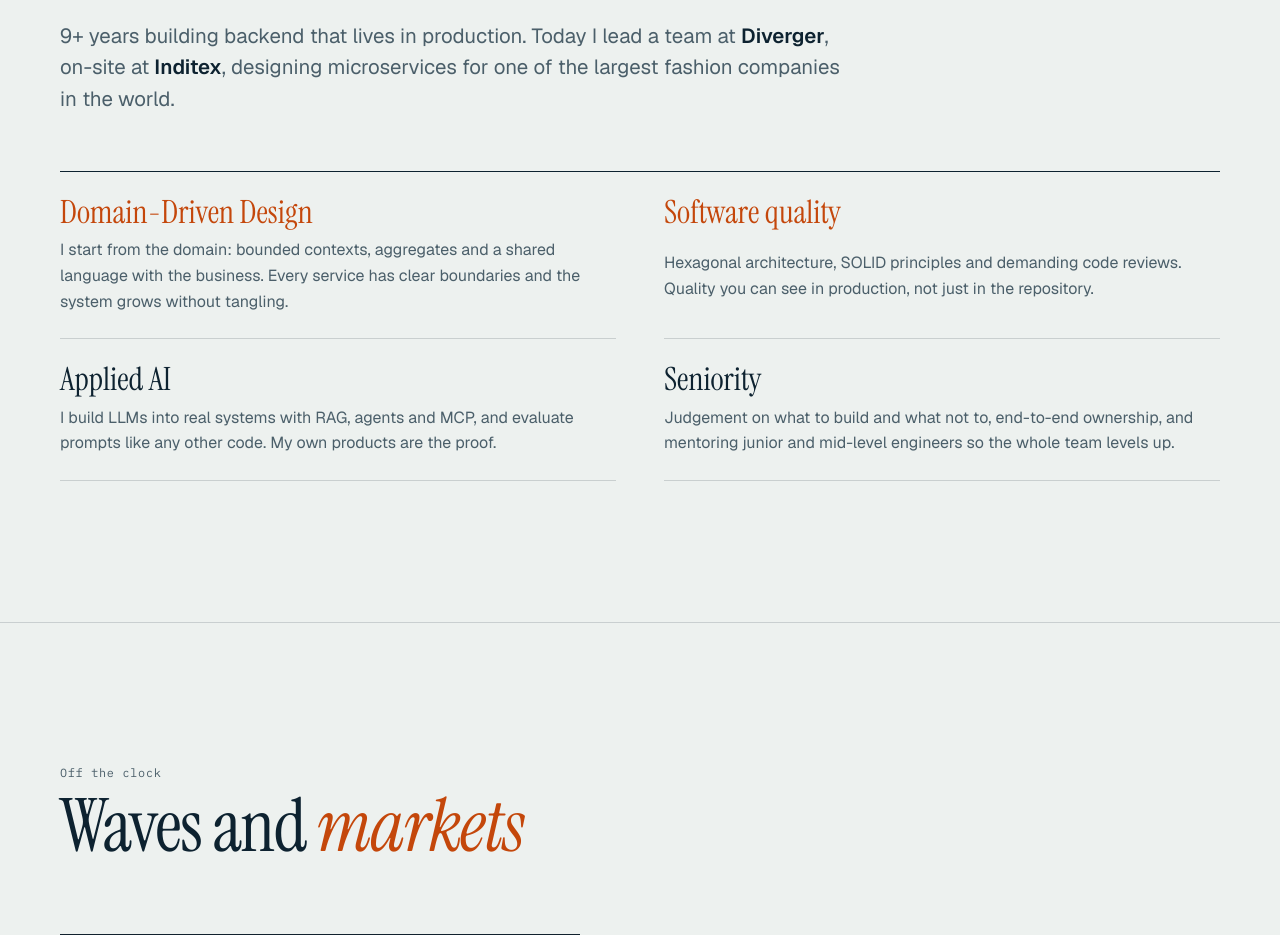
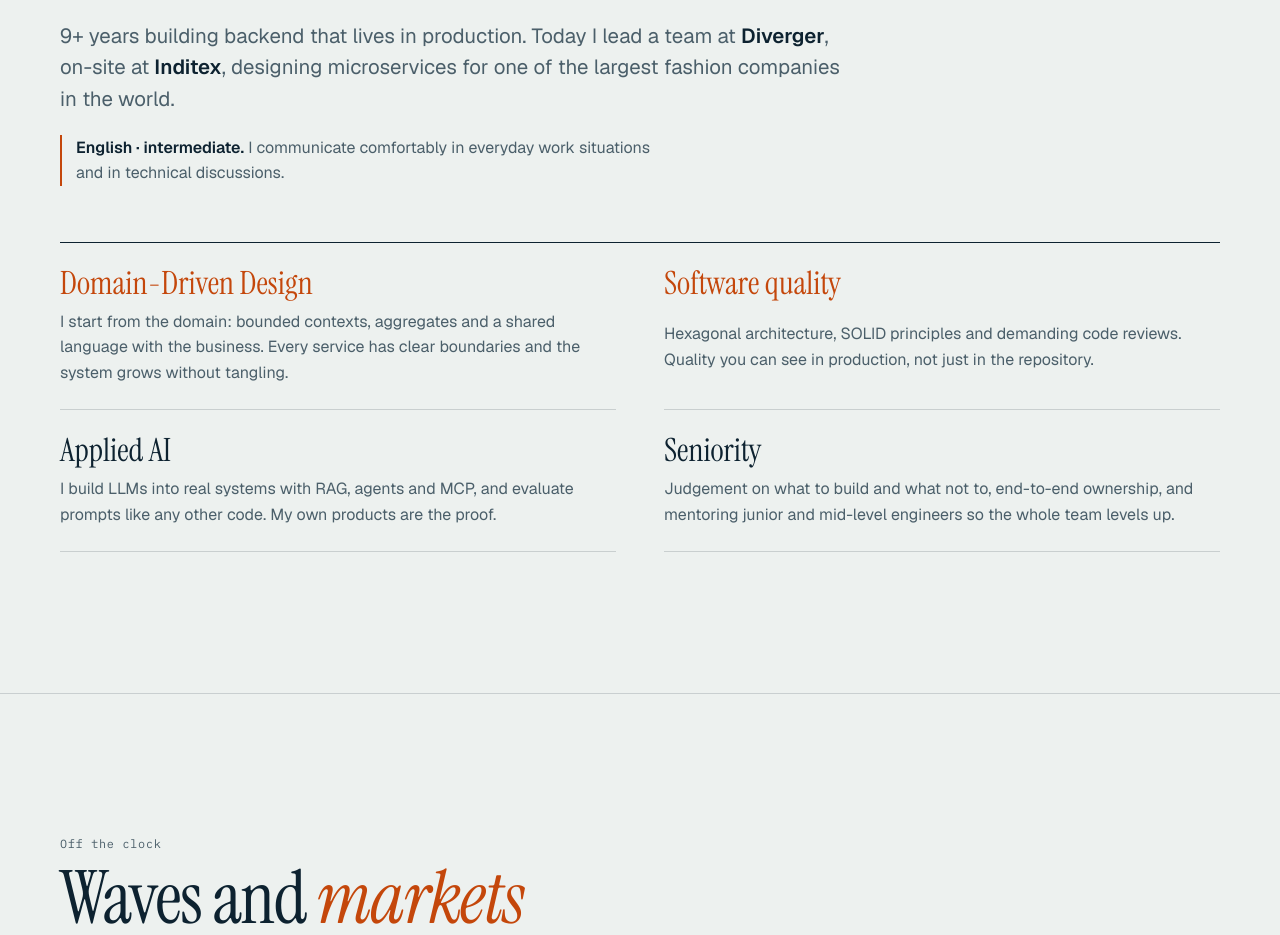
Before and after one commit to santiago-vl/santiago-vl.github.io, an Astro site: page / in a window 1280 px wide. Shown: the part 4000-4935 px from the top of the page. Built offline with nearby package versions, Linux system fonts and the light colour scheme; Astro itself is replaced by a stand-in of ours.

Commit message:
Add English level to the About section
Co-Authored-By: Claude Opus 5.5 <noreply@anthropic.com>

```diff
--- a/src/components/About.astro
+++ b/src/components/About.astro
@@ -9,6 +9,7 @@ import SectionHead from './SectionHead.astro';
       Systems that scale because they're <em>well modelled</em>
     </SectionHead>
     <p class="about-lead" set:html={aboutCopy.lead} />
+    <p class="about-languages" set:html={aboutCopy.languages} />
     <div class="pillars">
       {
         pillars.map((pillar) => (
--- a/src/data/about.ts
+++ b/src/data/about.ts
@@ -9,6 +9,9 @@ export const aboutCopy = {
     '9+ years building backend that lives in production. Today I lead a team at ' +
     '<b>Diverger</b>, on-site at <b>Inditex</b>, designing microservices for one of the ' +
     'largest fashion companies in the world.',
+  languages:
+    '<b>English · intermediate.</b> I communicate comfortably in everyday work situations ' +
+    'and in technical discussions.',
 } as const;
 
 export const pillars: readonly Pillar[] = [
--- a/src/styles/about.css
+++ b/src/styles/about.css
@@ -7,6 +7,19 @@
 }
 
 .about-lead b {
+  color: var(--ink);
+  font-weight: 600;
+}
+
+.about-languages {
+  max-width: 58ch;
+  margin: calc(-1 * clamp(24px, 3vw, 36px)) 0 clamp(40px, 5vw, 56px);
+  padding-left: 14px;
+  border-left: 2px solid var(--signal);
+  color: var(--ink-soft);
+}
+
+.about-languages b {
   color: var(--ink);
   font-weight: 600;
 }
```
